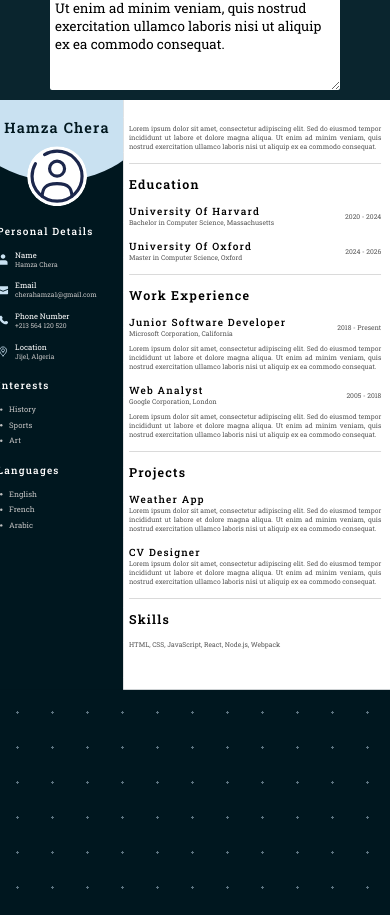
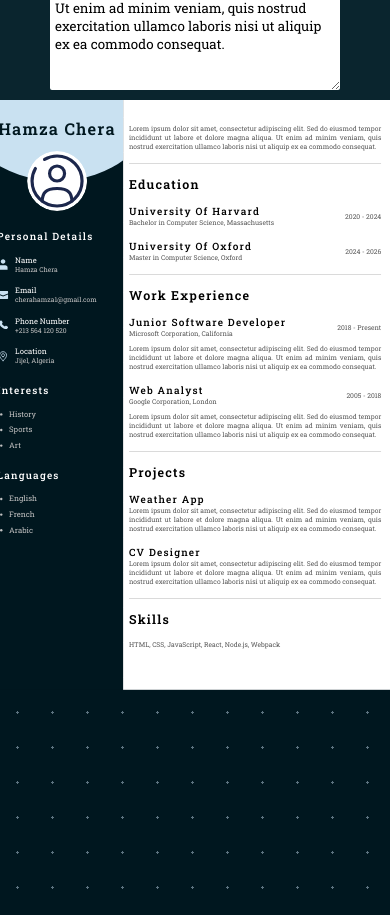
Before and after one commit to CheraHamza/CV_Designer, a React (Vite) app: page / in a window 390 px wide. Shown: the part 784-1699 px from the top of the page. Built offline with nearby package versions, Linux system fonts and the light colour scheme.

Commit message:
feat: implement responsive name component to adjust font size dynamically

```diff
--- a/src/components/preview/Preview.jsx
+++ b/src/components/preview/Preview.jsx
@@ -3,6 +3,7 @@ import emailIcon from "/email.svg";
 import teleIcon from "/tele.svg";
 import locationIcon from "/location.svg";
 import "../../styles/preview.css";
+import { useRef, useEffect, useState } from "react";
 
 function Preview({ data }) {
 	return (
@@ -30,7 +31,7 @@ function CV({ data }) {
 		<div className="cv">
 			<div className="cvLeft">
 				<div className="cvPic-bg"></div>
-				<h1>{fullName}</h1>
+				<ResponsiveName fullName={fullName} />
 				<img src={picture} alt="" />
 				<div className="sectionsWrapper">
 					<div className="personalWrapper">
@@ -179,4 +180,34 @@ function ProjectElement({ className, title, description }) {
 	);
 }
 
+function ResponsiveName({ fullName }) {
+	const nameRef = useRef(null);
+	const [fontSize, setFontSize] = useState(27.2);
+	const fixedHeight = 40;
+
+	useEffect(() => {
+		const element = nameRef.current;
+		if (!element) return;
+		let currentFontSize = 27.2;
+		element.style.fontSize = currentFontSize + "px";
+		while (element.scrollWidth > element.clientWidth && currentFontSize > 10) {
+			currentFontSize--;
+			element.style.fontSize = currentFontSize + "px";
+		}
+		setFontSize(currentFontSize);
+	}, [fullName]);
+
+	return (
+		<h1
+			ref={nameRef}
+			style={{
+				fontSize: fontSize + "px",
+				height: fixedHeight + "px",
+			}}
+		>
+			{fullName}
+		</h1>
+	);
+}
+
 export default Preview;
--- a/src/styles/preview.css
+++ b/src/styles/preview.css
@@ -82,9 +82,10 @@ h2 {
 
 .cvLeft h1 {
 	color: var(--deep-blue);
-	font-size: var(--fs-xl);
 	font-weight: 600;
 	text-align: center;
+	white-space: nowrap;
+	overflow: hidden;
 	margin: 30px 0 15px;
 }
 
@@ -198,7 +199,6 @@ hr {
 	margin: 20px 0;
 }
 
-
 @media (max-width: 420px) {
 	.cv {
 		margin: 0;
```
